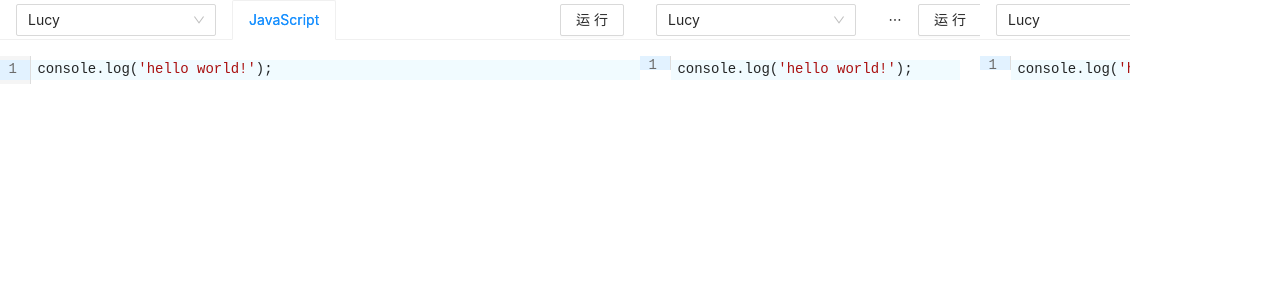
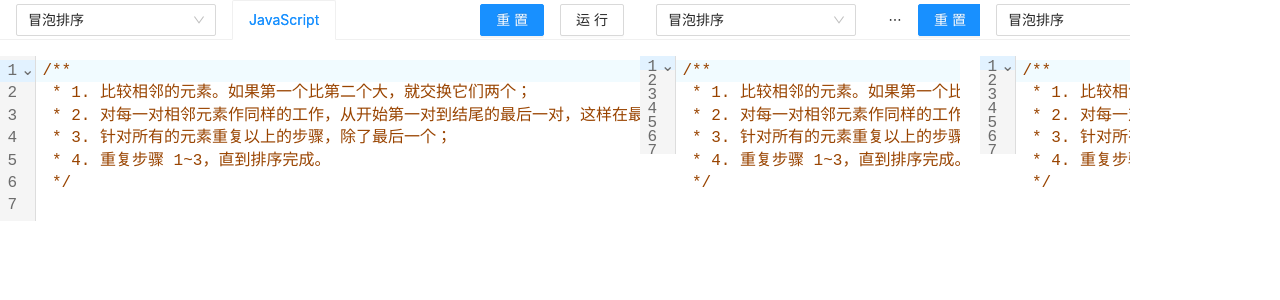
Before and after one commit to liuweiyibai/-code-runner, a Next.js app: page / in a window 1280 px wide. Shown: the top 300 px of the page. Built offline with nearby package versions, Linux system fonts and the light colour scheme.

Commit message:
feat: 修改样式

```diff
--- a/components/RunnerBox.js
+++ b/components/RunnerBox.js
@@ -29,6 +29,7 @@ export default function RunnerBox({ text }) {
           white-space: pre;
           vertical-align: middle;
           word-break: break-word;
+          font-size: 16px;
         }
       `}</style>
     </div>
--- /dev/null
+++ b/materials/冒泡排序.js
@@ -0,0 +1,6 @@
+/**
+ * 1. 比较相邻的元素。如果第一个比第二个大，就交换它们两个；
+ * 2. 对每一对相邻元素作同样的工作，从开始第一对到结尾的最后一对，这样在最后的元素应该会是最大的数；
+ * 3. 针对所有的元素重复以上的步骤，除了最后一个；
+ * 4. 重复步骤 1~3，直到排序完成。
+ */
--- a/pages/_app.js
+++ b/pages/_app.js
@@ -1,6 +1,5 @@
 import '../styles/common.css';
 import 'antd/dist/antd.css';
-
 export default function App({ Component, pageProps }) {
   return <Component {...pageProps} />;
 }
--- a/pages/index.js
+++ b/pages/index.js
@@ -1,22 +1,28 @@
 import CodeMirror from '@uiw/react-codemirror';
 import { javascript } from '@codemirror/lang-javascript';
-import { useRef, useState, useEffect } from 'react';
+import { useRef, useState } from 'react';
 import { Tabs, Select, Button } from 'antd';
+import { getFileList } from '../utils/files';
 const { TabPane } = Tabs;
 const { Option } = Select;
-import { emitter } from '../utils/mitt';
 
-export default function Index() {
+export default function Index({ fileList }) {
+  const defaultValue = fileList[0].value;
   const instance = useRef();
   const iframeRef = useRef();
-  const [value, setValue] = useState(`console.log('hello world!');`);
+  const [value, setValue] = useState(defaultValue);
+  let resetValue = defaultValue;
 
   const handleChange = value => {
-    console.log(`selected ${value}`);
+    setValue(value);
   };
 
   const onClick = () => {
     sendMessage();
+  };
+
+  const onReset = () => {
+    setValue(resetValue);
   };
 
   const sendMessage = () => {
@@ -27,27 +33,28 @@ export default function Index() {
   const tabBarExtraContent = {
     left: (
       <Select
-        defaultValue='lucy'
+        defaultValue={defaultValue}
         style={{ width: 200, marginLeft: 16, marginRight: 16 }}
         onChange={handleChange}
       >
-        <Option value='jack'>Jack</Option>
-        <Option value='lucy'>Lucy</Option>
-        <Option value='disabled' disabled>
-          Disabled
+        {fileList.map((t, index) => {
+          return (
+            <Option value={t.value} key={index}>
+              {t.title}
             </Option>
-        <Option value='Yiminghe'>yiminghe</Option>
+          );
+        })}
       </Select>
     ),
     right: (
-      <Button
-        style={{
-          marginRight: 16,
-        }}
-        onClick={onClick}
-      >
+      <>
+        <Button type='primary' className='mr-16' onClick={onReset}>
+          重置
+        </Button>
+        <Button className='mr-16' onClick={onClick}>
           运行
         </Button>
+      </>
     ),
   };
 
@@ -55,16 +62,18 @@ export default function Index() {
     <main className='container'>
       <Tabs type='card' tabBarExtraContent={tabBarExtraContent}>
         <TabPane tab='JavaScript' key='1'>
+          <div className='overflow-y'>
             <CodeMirror
               value={value}
-            height='100%'
               width='50vw'
               extensions={[javascript({ jsx: true })]}
               onChange={value => {
                 setValue(value);
+                resetValue = value;
               }}
               ref={instance}
             />
+          </div>
         </TabPane>
       </Tabs>
 
@@ -86,7 +95,25 @@ export default function Index() {
           width: 50vw;
           height: 100vh;
         }
+
+        .overflow-y {
+          height: calc(100vh - 72px);
+          overflow: auto;
+          width: 100%;
+          box-sizing: border-box;
+          padding-bottom: 16px;
+          font-size: 16px;
+        }
       `}</style>
     </main>
   );
 }
+
+export async function getStaticProps() {
+  const fileList = await getFileList();
+
+  // 返回的参数将会按照 key 值赋值到 HomePage 组件的同名入参中
+  return {
+    props: { fileList },
+  };
+}
--- a/styles/common.css
+++ b/styles/common.css
@@ -4,3 +4,7 @@ body {
   margin: 0;
   padding: 0;
 }
+
+.mr-16 {
+  margin-right: 16px;
+}
--- /dev/null
+++ b/utils/files.js
@@ -0,0 +1,20 @@
+import fs from 'fs/promises';
+import path from 'path';
+
+export async function getFileList() {
+  const dir = path.join(process.cwd(), 'materials');
+  const dirs = await fs.readdir(dir);
+  const map = [];
+  for (let index = 0; index < dirs.length; index++) {
+    const file = dirs[index];
+    if (file.indexOf('.js') > -1) {
+      const subPath = path.join(dir, file);
+      const text = await fs.readFile(subPath);
+      map.push({
+        title: file.replace('.js', ''),
+        value: text.toString(),
+      });
+    }
+  }
+  return map;
+}
--- a/utils/mitt.js
+++ /dev/null
@@ -1,5 +0,0 @@
-import mitt from 'mitt';
-
-const emitter = mitt();
-
-export default emitter;
```
Also changed, not shown: 1 other file (tests, documents, lock files or other folders). Lines whose indentation alone changed are shown as unchanged.
